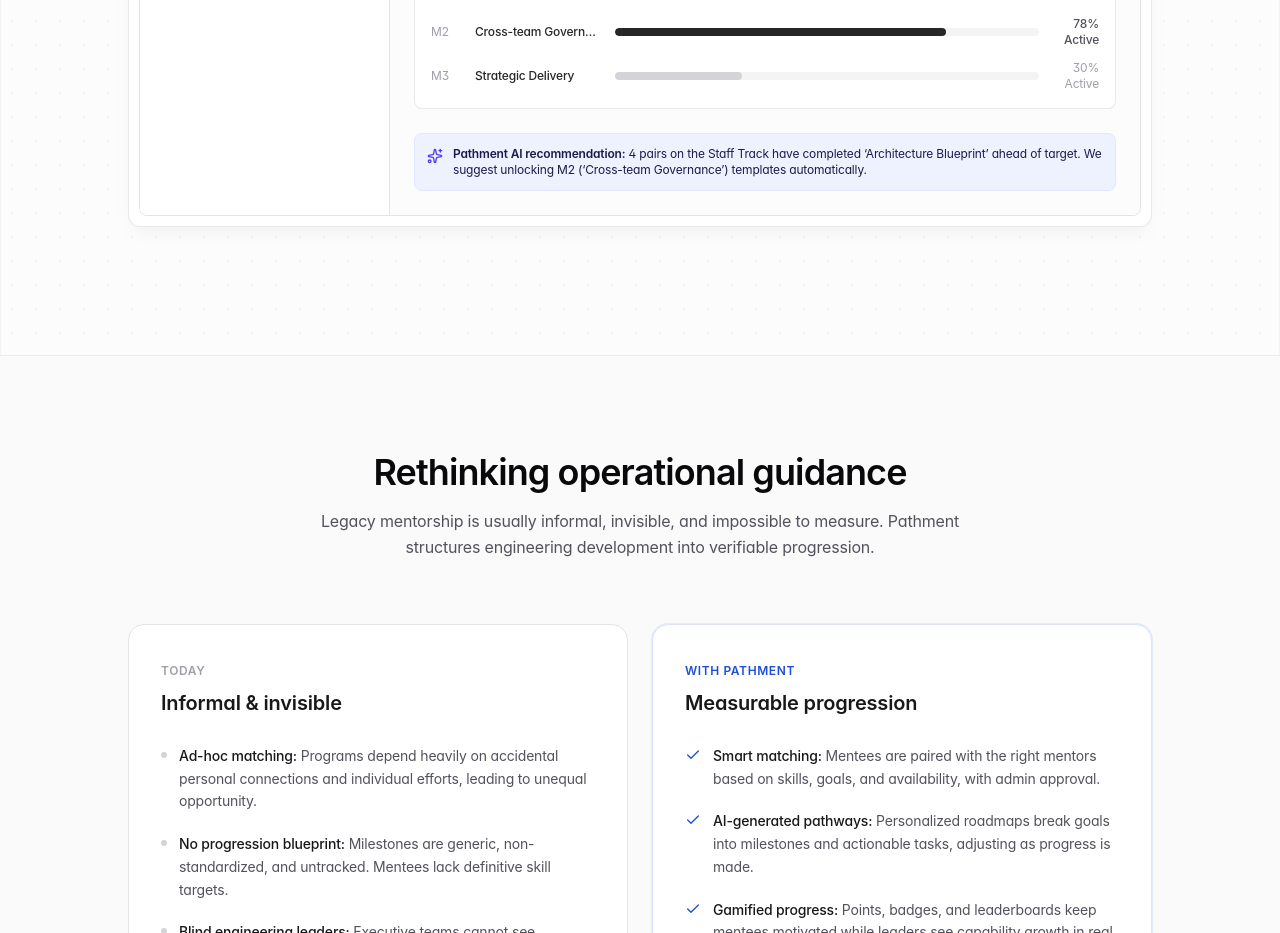
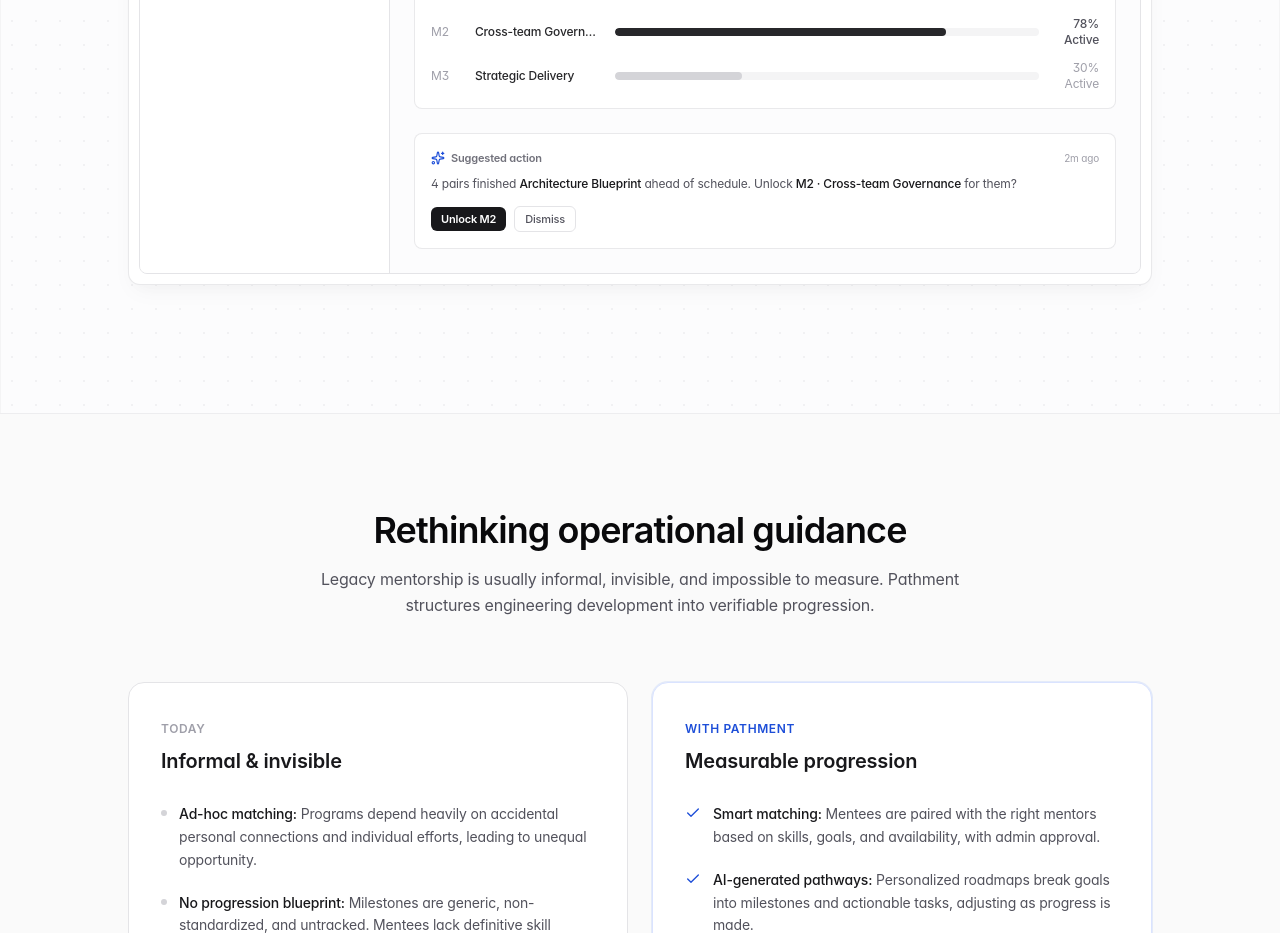
Before and after one commit to pathment/pathment-marketing, a Next.js app: page / in a window 1280 px wide. Shown: the part 1040-1973 px from the top of the page. Built offline with nearby package versions, Linux system fonts and the light colour scheme.

Commit message:
style(marketing): redesign hero AI suggestion into a real product card
Replace the generic indigo "Pathment AI recommendation" blurb with a
neutral, product-realistic insight card: a "Suggested action" label with
timestamp, concise concrete copy, and Unlock/Dismiss action affordances.

```diff
--- a/components/landing/Hero.tsx
+++ b/components/landing/Hero.tsx
@@ -182,13 +182,28 @@
                   </div>
                 </div>
 
-                <div className="flex items-start gap-2.5 rounded-lg border border-indigo-100 bg-indigo-50 p-3">
-                  <Sparkles className="mt-0.5 h-4 w-4 flex-shrink-0 text-indigo-600" />
-                  <div className="text-xs text-indigo-950">
-                    <span className="font-semibold">Pathment AI recommendation:</span> 4 pairs on the
-                    Staff Track have completed &lsquo;Architecture Blueprint&rsquo; ahead of target.
-                    We suggest unlocking M2 (&lsquo;Cross-team Governance&rsquo;) templates
-                    automatically.
+                <div className="rounded-lg border border-zinc-200/80 bg-white p-4">
+                  <div className="mb-2 flex items-center justify-between">
+                    <span className="inline-flex items-center gap-1.5 text-[11px] font-semibold text-zinc-500">
+                      <Sparkles className="h-3.5 w-3.5 text-brand-600" />
+                      Suggested action
+                    </span>
+                    <span className="font-mono text-[10px] text-zinc-400">2m ago</span>
+                  </div>
+                  <p className="text-xs leading-relaxed text-zinc-600">
+                    4 pairs finished{' '}
+                    <span className="font-medium text-zinc-900">Architecture Blueprint</span> ahead
+                    of schedule. Unlock{' '}
+                    <span className="font-medium text-zinc-900">M2 · Cross-team Governance</span> for
+                    them?
+                  </p>
+                  <div className="mt-3 flex items-center gap-2">
+                    <span className="rounded-md bg-zinc-900 px-2.5 py-1 text-[11px] font-semibold text-white">
+                      Unlock M2
+                    </span>
+                    <span className="rounded-md border border-zinc-200 px-2.5 py-1 text-[11px] font-medium text-zinc-600">
+                      Dismiss
+                    </span>
                   </div>
                 </div>
               </div>
```
